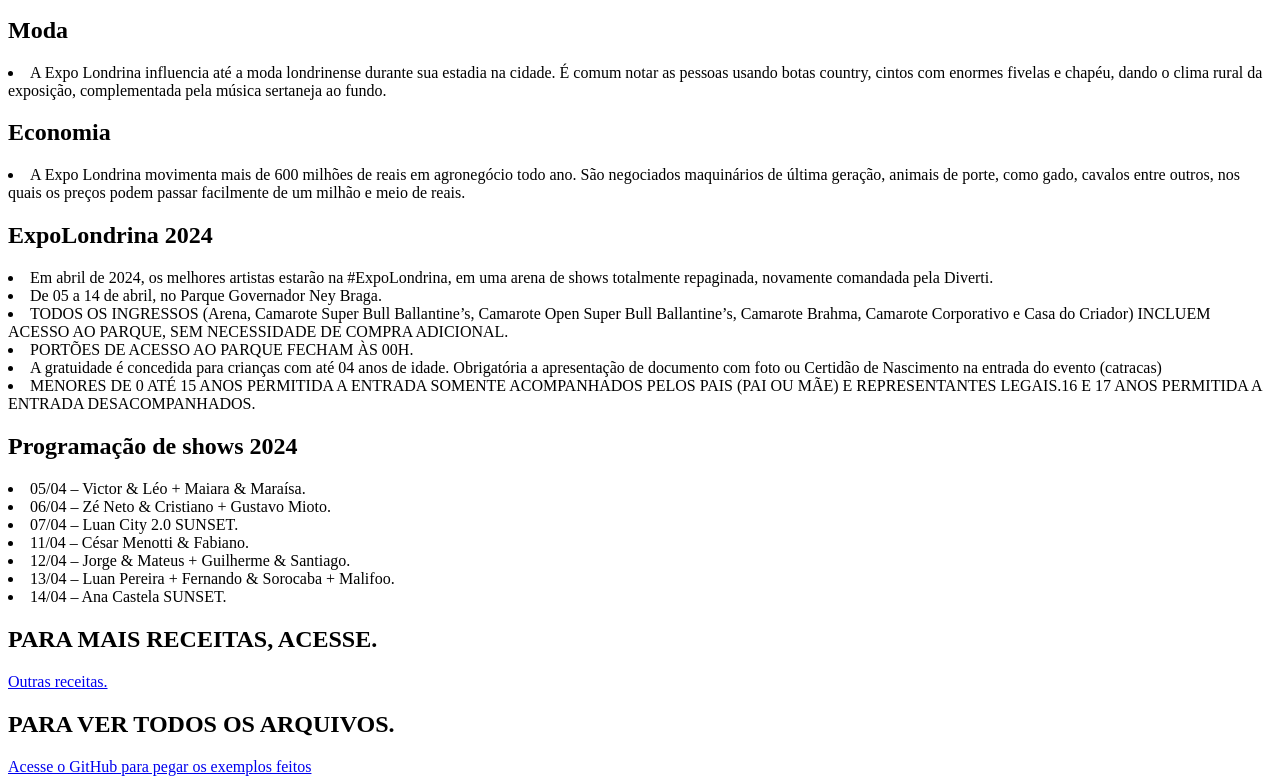
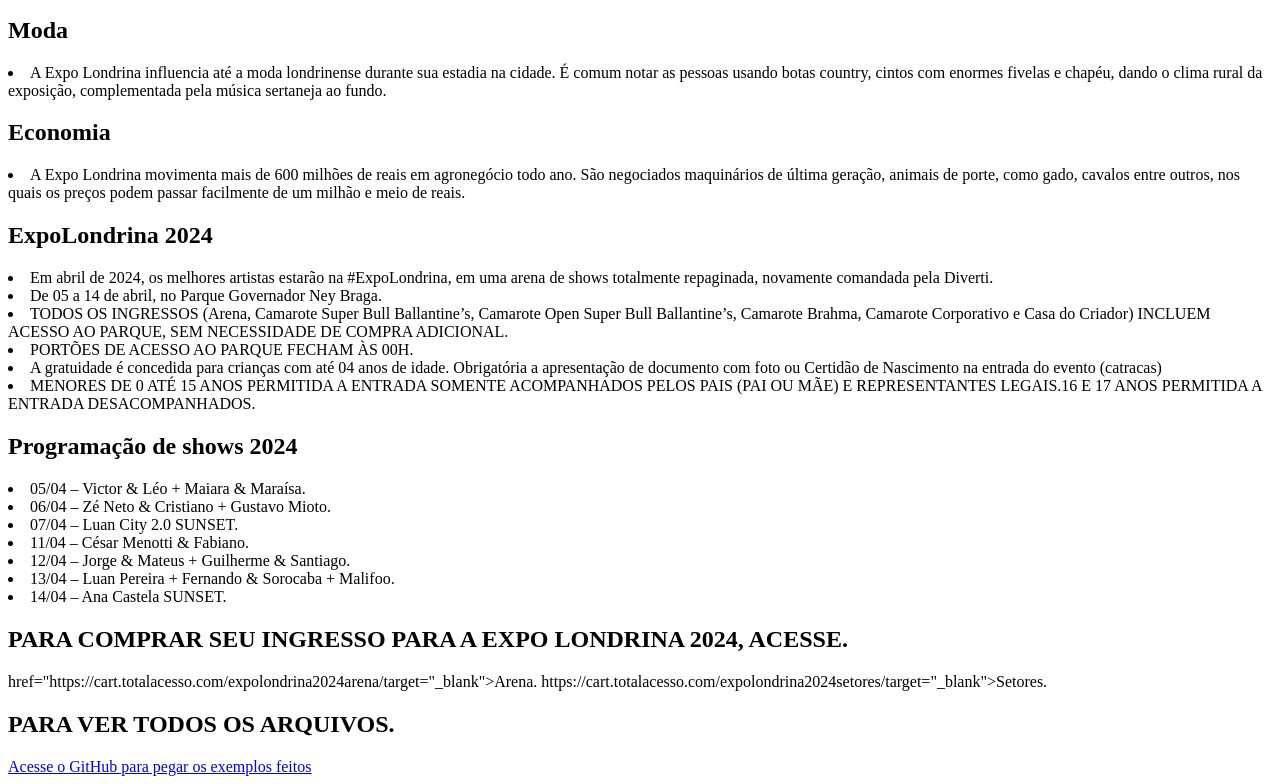
Before and after one commit to Bitburi/Ian2024, a plain HTML site: page index.html in a window 1280 px wide. Shown: the part 719-1503 px from the top of the page. Drawn offline with Linux system fonts and the light colour scheme.

Commit message:
Update index.html

```diff
--- a/index.html
+++ b/index.html
@@ -44,8 +44,12 @@
 
 
 
-    <h2>PARA MAIS RECEITAS, ACESSE.</h2>
-        <a href="https://fyoti.com.br/lanche-da-tarde-fit/target="_blank">Outras receitas.</a>
+    <h2>PARA COMPRAR SEU INGRESSO PARA A EXPO LONDRINA 2024, ACESSE.</h2>
+    <a>href="https://cart.totalacesso.com/expolondrina2024arena/target="_blank">Arena.</a>
+    <a>https://cart.totalacesso.com/expolondrina2024setores/target="_blank">Setores.</a>
+
+
+
 
     </ol>
     <h2> PARA VER TODOS OS ARQUIVOS.</h2>
```
